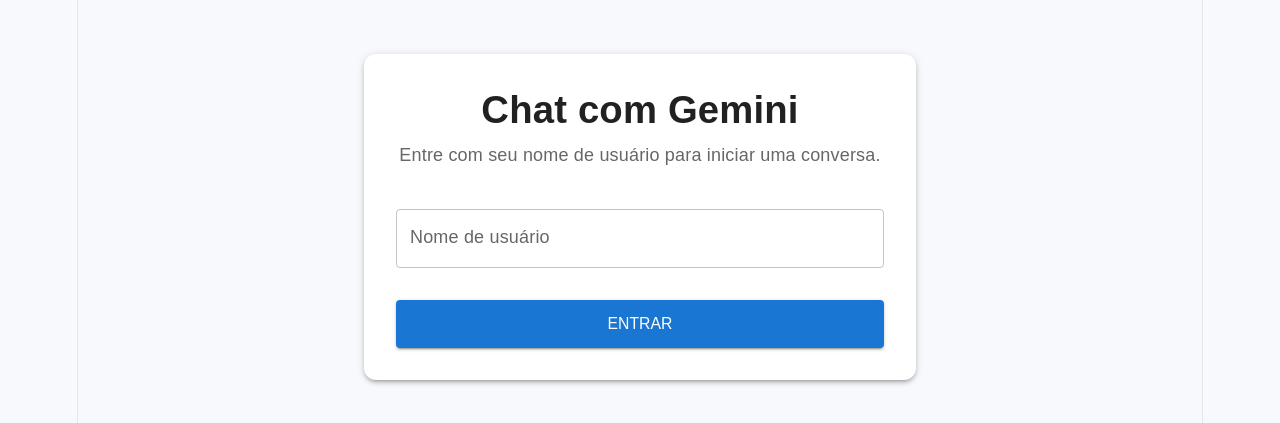
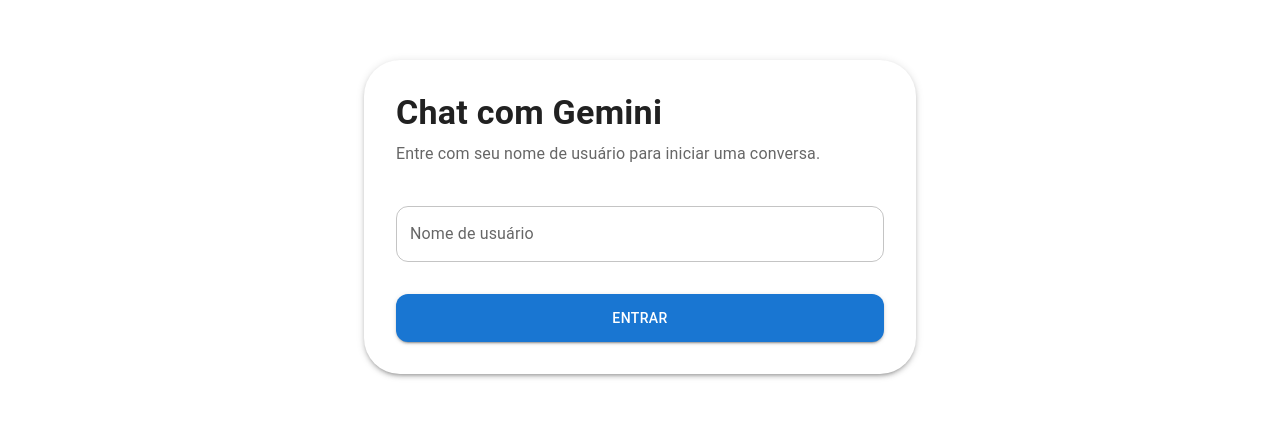
Before and after one commit to andria-af/gemini-chat-frontend, a React (Vite) app: page / in a window 1280 px wide. Shown: the part 183-606 px from the top of the page. Built offline with nearby package versions, Linux system fonts and the light colour scheme.

Commit message:
feat(theme): add dark and light mode toggle

```diff
--- /dev/null
+++ b/src/context/ThemeModeContext.tsx
@@ -0,0 +1,49 @@
+import { createContext, useContext, useMemo, useState } from 'react';
+import { createTheme, CssBaseline, ThemeProvider } from '@mui/material';
+
+interface ThemeModeContextData {
+  mode: 'light' | 'dark';
+  toggleMode: () => void;
+}
+
+const ThemeModeContext = createContext<ThemeModeContextData | null>(null);
+
+export function ThemeModeProvider({ children }: { children: React.ReactNode }) {
+  const [mode, setMode] = useState<'light' | 'dark'>('light');
+
+  const toggleMode = () => {
+    setMode((prev) => (prev === 'light' ? 'dark' : 'light'));
+  };
+
+  const theme = useMemo(
+    () =>
+      createTheme({
+        palette: {
+          mode,
+        },
+        shape: {
+          borderRadius: 12,
+        },
+      }),
+    [mode],
+  );
+
+  return (
+    <ThemeModeContext.Provider value={{ mode, toggleMode }}>
+      <ThemeProvider theme={theme}>
+        <CssBaseline />
+        {children}
+      </ThemeProvider>
+    </ThemeModeContext.Provider>
+  );
+}
+
+export function useThemeMode() {
+  const context = useContext(ThemeModeContext);
+
+  if (!context) {
+    throw new Error('useThemeMode must be used within ThemeModeProvider');
+  }
+
+  return context;
+}
--- a/src/main.tsx
+++ b/src/main.tsx
@@ -1,28 +1,12 @@
-import React, { useMemo, useState } from 'react';
+import React from 'react';
 import ReactDOM from 'react-dom/client';
 import App from './App';
-import './index.css';
-
-import { CssBaseline, ThemeProvider } from '@mui/material';
-import { darkTheme, lightTheme } from './theme/theme';
-
-function Root() {
-  const [darkMode] = useState(false);
-
-  const theme = useMemo(() => {
-    return darkMode ? darkTheme : lightTheme;
-  }, [darkMode]);
-
-  return (
-    <ThemeProvider theme={theme}>
-      <CssBaseline />
-      <App />
-    </ThemeProvider>
-  );
-}
+import { ThemeModeProvider } from './context/ThemeModeContext';
 
 ReactDOM.createRoot(document.getElementById('root')!).render(
   <React.StrictMode>
-    <Root />
+    <ThemeModeProvider>
+      <App />
+    </ThemeModeProvider>
   </React.StrictMode>,
 );
--- a/src/pages/ChatPage.tsx
+++ b/src/pages/ChatPage.tsx
@@ -23,11 +23,13 @@
 import { AppSnackbar } from "../components/AppSnackbar";
 import { clearUser, getUser } from "../utils/auth";
 import { useNavigate } from "react-router-dom";
+import { useThemeMode } from "../context/ThemeModeContext";
 
 export default function ChatPage() {
   const user = getUser();
   const bottomRef = useRef<HTMLDivElement | null>(null);
   const navigate = useNavigate();
+  const { mode, toggleMode } = useThemeMode();
 
   const [conversations, setConversations] = useState<IConversation[]>([]);
   const [selectedConversation, setSelectedConversation] =
@@ -187,6 +189,10 @@
               <Button variant="outlined" onClick={handleLogout}>
                 Sair
               </Button>
+
+              <Button variant="outlined" onClick={toggleMode}>
+                {mode === "light" ? "Tema escuro" : "Tema claro"}
+              </Button>
             </Stack>
           </Stack>
 
```
